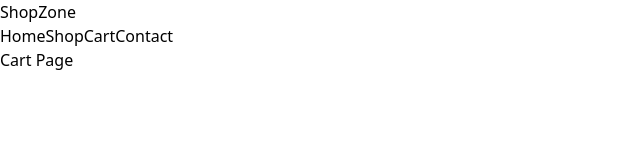
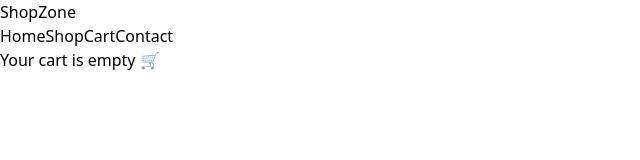
Before and after one commit to krishnacoder-16/shopzone, a React (Vite) app: page /cart in a window 1280 px wide. Shown: the top 160 px of the page, without its empty margins (0-640 px from the left). Built offline with nearby package versions, Linux system fonts and the light colour scheme.

Commit message:
Build cart page with item listing and total calculation

```diff
--- a/src/pages/Cart.jsx
+++ b/src/pages/Cart.jsx
@@ -1,7 +1,45 @@
+import { useContext } from "react";
+import { CartContext } from "../context/CartContext";
+
 function Cart() {
+  const { cartItems, removeFromCart, totalPrice } = useContext(CartContext);
+
+  if (cartItems.length === 0) {
+    return (
+      <div className="text-center mt-10 text-2xl">
+        Your cart is empty 🛒
+      </div>
+    );
+  }
+
   return (
-    <div className="text-center mt-10 text-3xl">
-      Cart Page
+    <div className="max-w-5xl mx-auto p-6">
+      <h2 className="text-3xl font-bold mb-6">Your Cart</h2>
+
+      {cartItems.map((item) => (
+        <div
+          key={item.id}
+          className="flex justify-between items-center border-b py-4"
+        >
+          <div>
+            <h3 className="text-lg font-semibold">{item.title}</h3>
+            <p>
+              ${item.price} × {item.quantity}
+            </p>
+          </div>
+
+          <button
+            onClick={() => removeFromCart(item.id)}
+            className="bg-red-500 text-white px-4 py-2 rounded"
+          >
+            Remove
+          </button>
+        </div>
+      ))}
+
+      <div className="text-right mt-6 text-2xl font-bold">
+        Total: ${totalPrice.toFixed(2)}
+      </div>
     </div>
   );
 }
```
